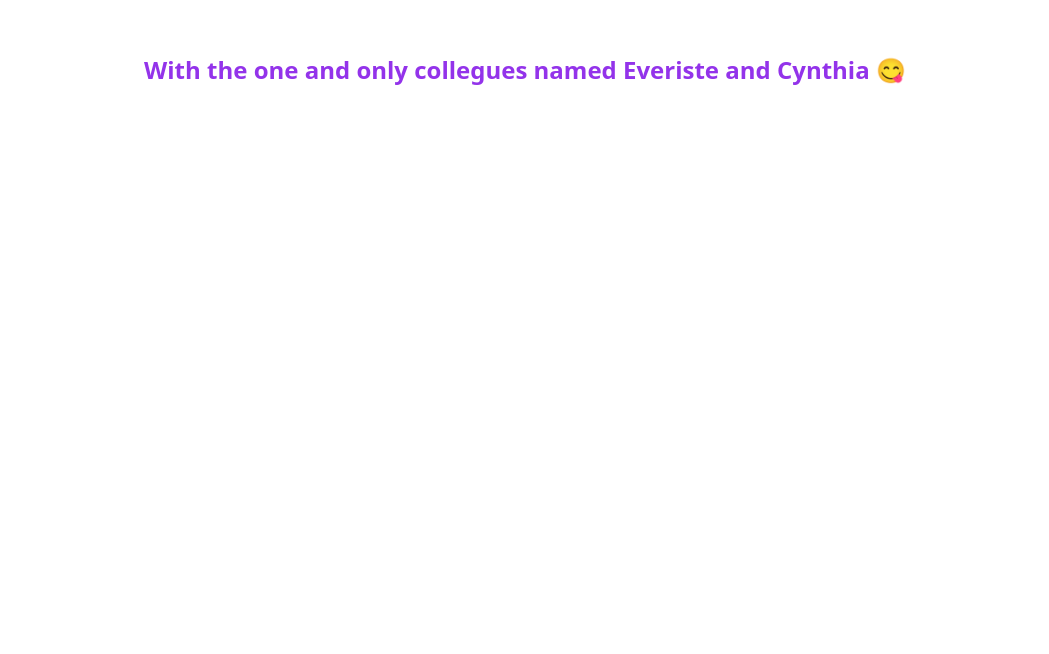
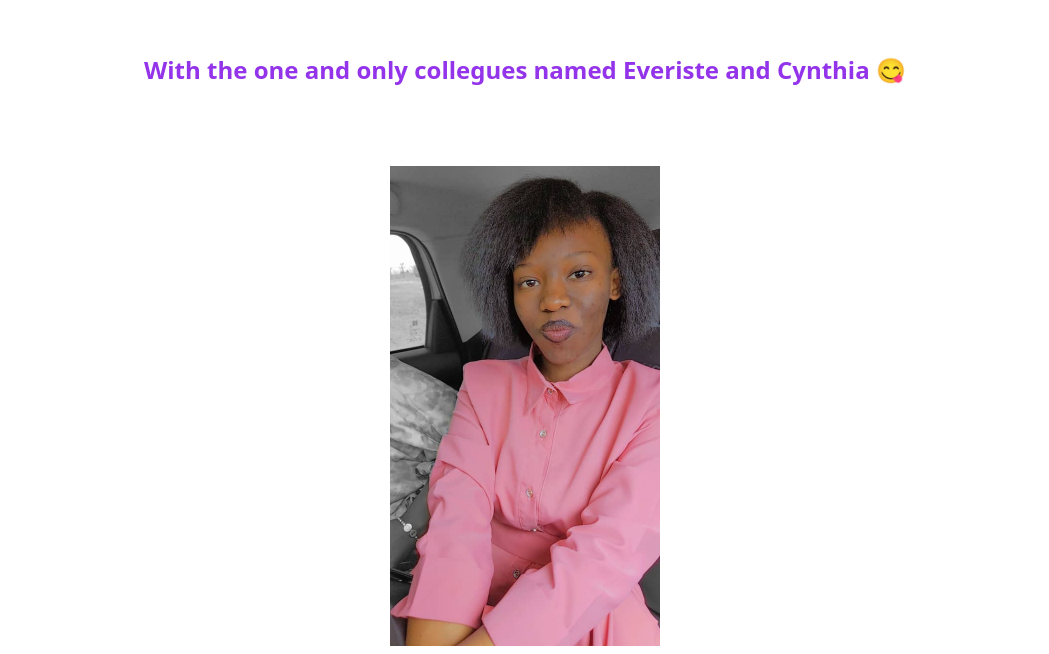
Before and after one commit to Theogene120/Cloning-Gate, a website built with Vite: page index.html in a window 1280 px wide. Shown: the part 146-800 px from the top of the page, without its empty margins (115-1164 px from the left). Built offline with nearby package versions, Linux system fonts and the light colour scheme.

Commit message:
Image add

```diff
--- a/index.html
+++ b/index.html
@@ -9,6 +9,7 @@
   <body>
     <h1 class="text-4xl text-center font-extrabold text-purple-600 my-20">Hey I'm Theos, the software developer from German 😋</h1>
     <p class="text-2xl text-center font-extrabold text-purple-600 my-20">With the one and only collegues named Everiste and Cynthia 😋</p>
+    <div class="flex justify-center items-center"><img class="h-[30rem]" src="image/cynthia.jpg" alt="mon bebe"></div>
     <script type="module" src="/src/main.js"></script>
   </body>
 </html>
```
Also changed, not shown: image/cynthia.jpg (added).
